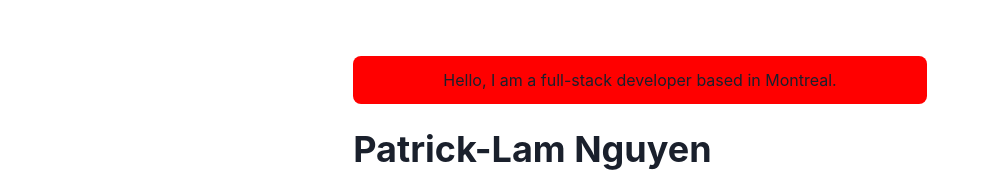
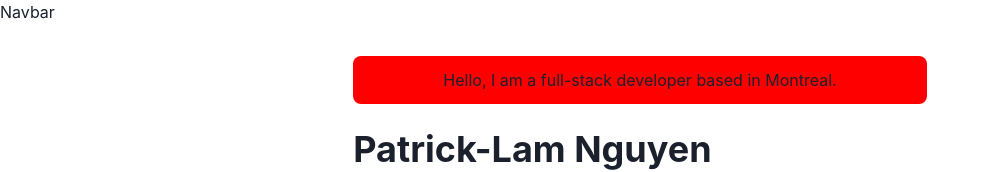
Before and after one commit to PLN2020/nextjs-homepage, a Next.js app: page / in a window 1280 px wide. Shown: the top 172 px of the page, without its empty margins (0-989 px from the left). Built offline with nearby package versions, Linux system fonts and the light colour scheme.

Commit message:
navbar component implemented in main.js

```diff
--- a/components/layouts/main.js
+++ b/components/layouts/main.js
@@ -1,4 +1,5 @@
 import Head from 'next/head'
+import Navbar from '../navbar.js'
 import { Box, Container } from '@chakra-ui/react'
 
 const Main = ({children, router}) => {
@@ -9,6 +10,8 @@ const Main = ({children, router}) => {
                 <title>Patrick-Lam Nguyen - Homepage</title>
             </Head>
 
+            <Navbar path={router.asPath} />
+
             <Container maxW="container.lg.md" pt={14}>
                 {children}
             </Container>
--- a/components/navbar.js
+++ b/components/navbar.js
@@ -13,7 +13,7 @@ import {
     MenuButton,
     IconButton,
     useColorModeValue
-} from 'chakra-ui/react'
+} from '@chakra-ui/react'
 import { HumburgerIcon } from '@chakra-ui/icons'
 
 const LinkItem = ({ href, path, children }) => {
@@ -49,3 +49,5 @@ const Navbar = props => {
         </Box>
     )
 }
+
+export default Navbar
```
